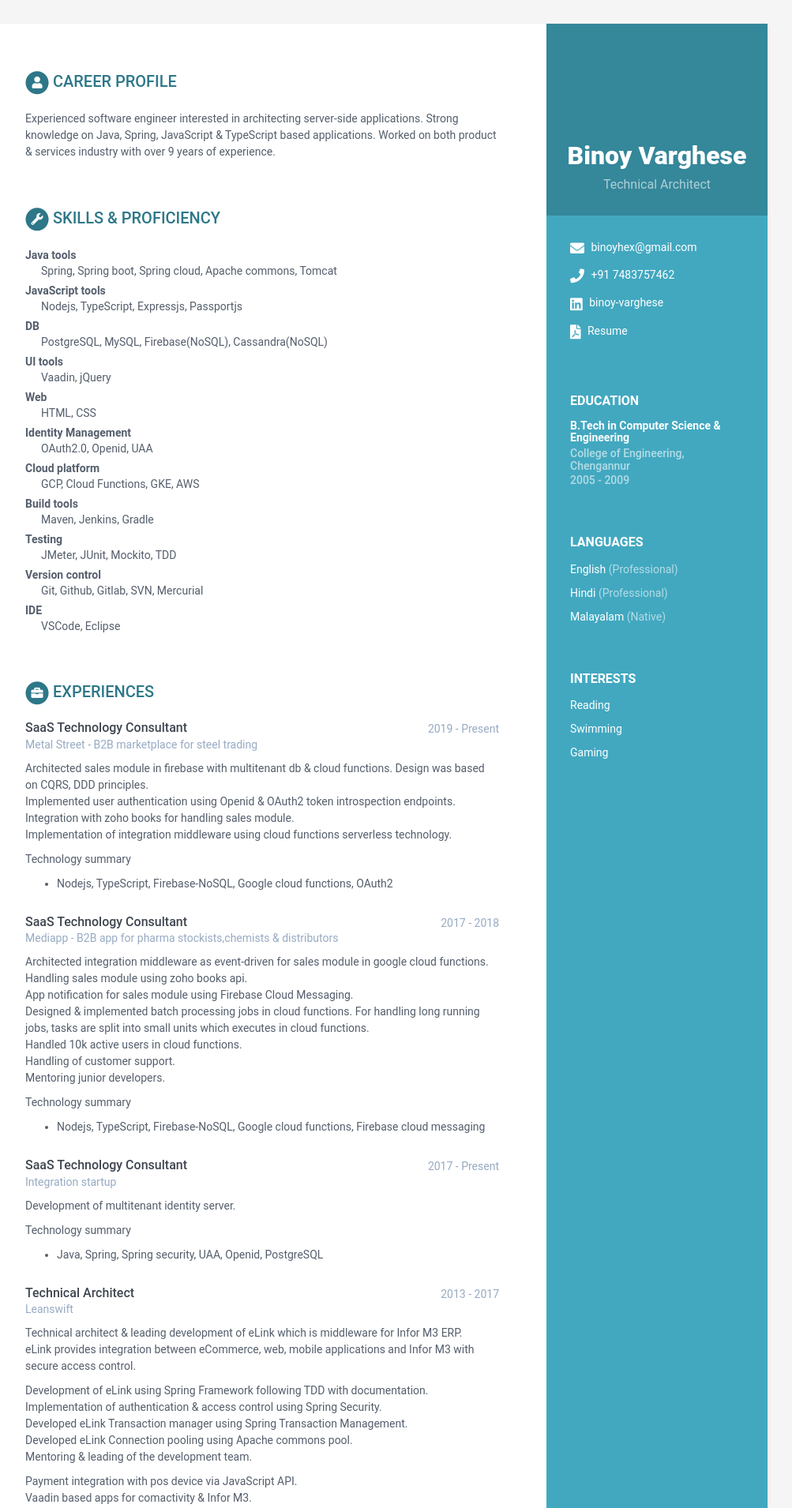
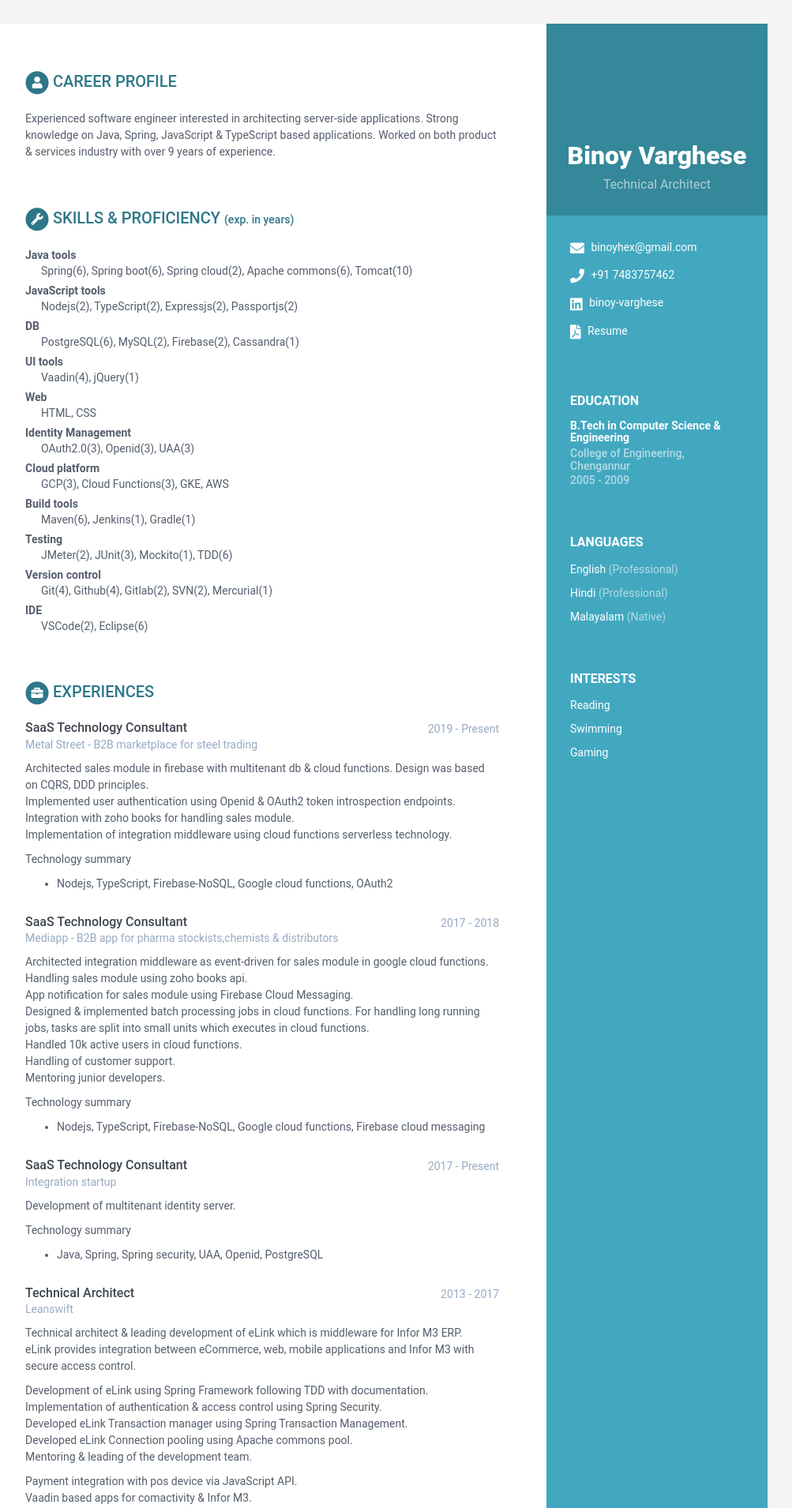
Before and after one commit to binoyees/binoyees.github.io, a Jekyll site: the page built from index.html, in a window 1280 px wide. Shown: the top 1910 px of the page at 79% size, without its empty margins (168-1171 px from the left). Built offline with Jekyll 4.4.1, drawn with Linux system fonts in a browser that asks for light colours.

Commit message:
added exp to specific fields

```diff
--- a/_data/data.yml
+++ b/_data/data.yml
@@ -55,7 +55,8 @@ education:
       time: 2005 - 2009
       details: |
 
-
+exp:
+    total: 9 years
 experiences:
     - role: SaaS Technology Consultant
       time: 2019 - Present
@@ -200,39 +201,40 @@ experiences:
 
 skills:
     title: Skills &amp; Proficiency
+    exp: (exp. in years)
 
     toolset:
       - main: Java tools
-        sub: Spring, Spring boot, Spring cloud, Apache commons, Tomcat
+        sub: Spring(6), Spring boot(6), Spring cloud(2), Apache commons(6), Tomcat(10)
 
       - main: JavaScript tools
-        sub: Nodejs, TypeScript, Expressjs, Passportjs
+        sub: Nodejs(2), TypeScript(2), Expressjs(2), Passportjs(2)
 
       - main: DB
-        sub: PostgreSQL, MySQL, Firebase(NoSQL), Cassandra(NoSQL)
+        sub: PostgreSQL(6), MySQL(2), Firebase(2), Cassandra(1)
 
       - main: UI tools
-        sub: Vaadin, jQuery
+        sub: Vaadin(4), jQuery(1)
 
       - main: Web
         sub: HTML, CSS
 
       - main: Identity Management
-        sub: OAuth2.0, Openid, UAA
+        sub: OAuth2.0(3), Openid(3), UAA(3)
 
       - main: Cloud platform
-        sub: GCP, Cloud Functions, GKE, AWS
+        sub: GCP(3), Cloud Functions(3), GKE, AWS
 
       - main: Build tools
-        sub: Maven, Jenkins, Gradle
+        sub: Maven(6), Jenkins(1), Gradle(1)
 
       - main: Testing
-        sub: JMeter, JUnit, Mockito, TDD
+        sub: JMeter(2), JUnit(3), Mockito(1), TDD(6)
 
       - main: Version control
-        sub: Git, Github, Gitlab, SVN, Mercurial
+        sub: Git(4), Github(4), Gitlab(2), SVN(2), Mercurial(1)
 
       - main: IDE
-        sub: VSCode, Eclipse
+        sub: VSCode(2), Eclipse(6)
 
 footer:
--- a/_includes/experiences.html
+++ b/_includes/experiences.html
@@ -7,6 +7,7 @@
       <i class="fas fa-briefcase fa-stack-1x fa-inverse"></i>
     </span>
     Experiences
+    <span class="total-time">{{exp.total}}</span>
   </h2>
 
   {% for experience in experiences %}
--- a/_includes/skills.html
+++ b/_includes/skills.html
@@ -8,6 +8,7 @@
       <i class="fas fa-wrench fa-stack-1x fa-inverse"></i>
     </span>
     {{ skills.title }}
+    <span class="skill-title-sub">{{ skills.exp}}</span>
   </h2>
 
   <div class="skillset">
--- a/_sass/_base.scss
+++ b/_sass/_base.scss
@@ -194,6 +194,15 @@ p {
         top: 0;
         color: $text-grey;
     }
+    .total-time {
+        float: right;
+        text-transform: none;
+        font-size: 16px;
+    }
+    .skill-title-sub {
+        text-transform: none;
+        font-size: 14px;
+    }
     .company, .university {
         margin-bottom: 10px;
         color: $text-grey;
```
